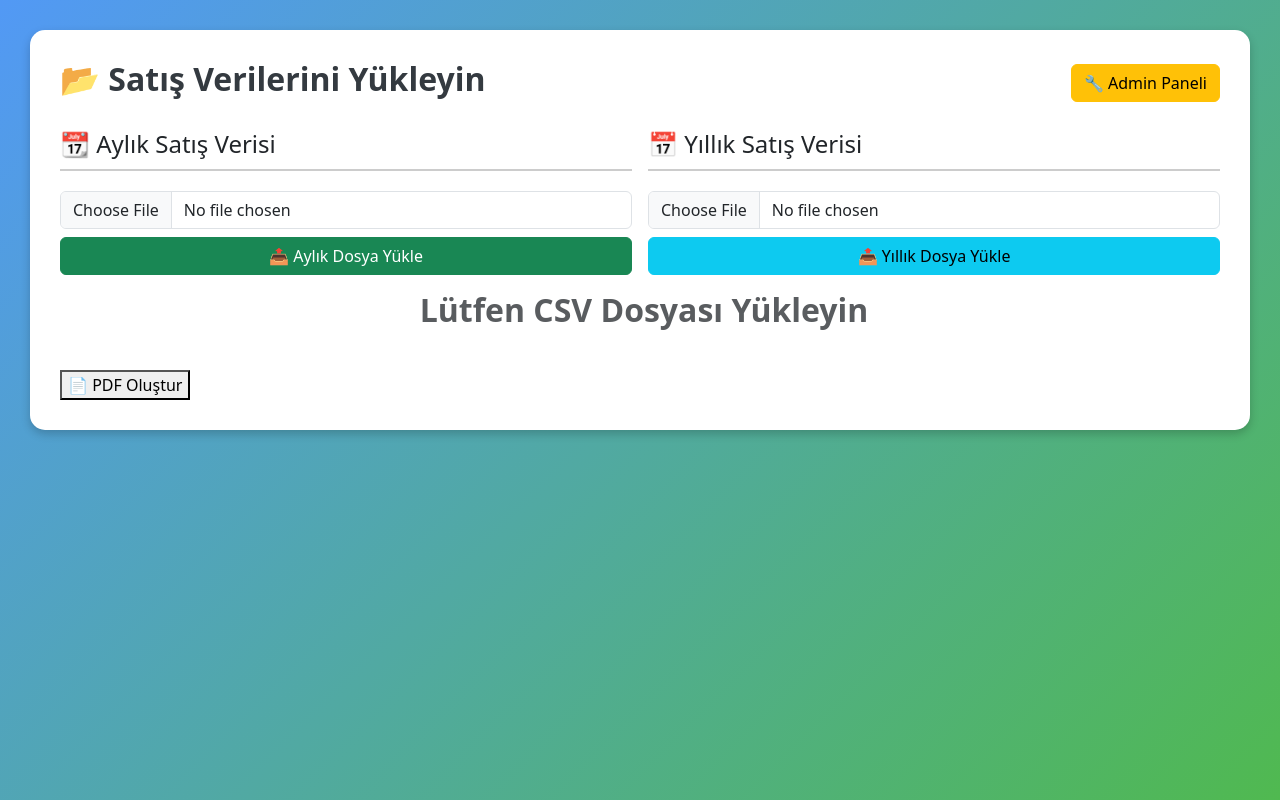
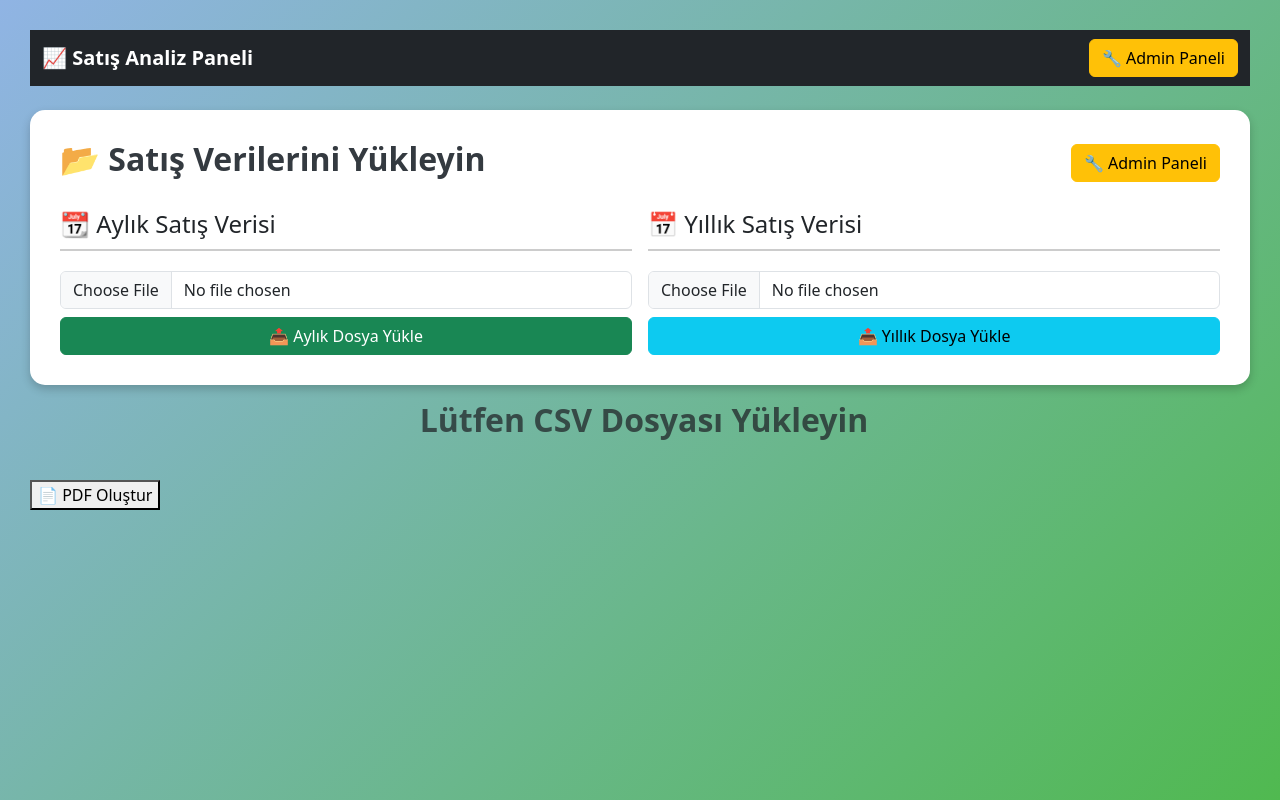
Before and after one commit to emre-sahin0/Adawall-store-performance-report-system, a Flask app: page / in a window 1280 px wide. Run offline with Flask 3, Linux system fonts and the light colour scheme; some libraries are stand-ins or nearby versions.

Commit message:
ikisayfa

```diff
--- a/app.py
+++ b/app.py
@@ -120,9 +120,17 @@ def detect_and_extract_columns(file_path):
         df_cleaned[col] = pd.to_numeric(df_cleaned[col], errors="coerce")
 
     # Birleştirilmiş gösterim adı oluştur
-    df_cleaned["Gösterim Adı"] = (
-        df_cleaned["Malzeme Grubu"] + " - " + df_cleaned["Kategori"].fillna("")
-    ).str.strip(" -")
+    # Eğer zaten "Kategori" sütunu varsa, dokunma
+    if "Kategori" not in df_cleaned.columns:
+        df_cleaned["Kategori"] = df_cleaned["Malzeme Grubu"].apply(
+        lambda x: (
+            "AdaHome" if "adahome" in x.lower() else
+            "AdaWall" if "adawall" in x.lower() else
+            "AdaPanel" if "adapanel" in x.lower() else
+            "Diğer"
+        )
+    )
+
 
     return df_cleaned
 
--- a/static/style.css
+++ b/static/style.css
@@ -1,5 +1,5 @@
 body {
-  background: linear-gradient(135deg, #5299f5, #50b950);
+  background: linear-gradient(135deg, #90b4e4, #50b950);
   min-height: 100vh;
   padding: 30px;
 }
@@ -155,3 +155,8 @@ h2, h3 {
   padding: 4px 10px;
   margin-top: 6px;
 }
+@media print {
+  #upload-section {
+    display: none !important;
+  }
+}
--- a/templates/index.html
+++ b/templates/index.html
@@ -11,6 +11,20 @@
 </head>
 
 <body>
+  <nav class="navbar navbar-expand-lg navbar-dark bg-dark mb-4">
+    <div class="container-fluid">
+      <span class="navbar-brand fw-bold">📈 Satış Analiz Paneli</span>
+      <div class="d-flex">
+        {% if table_data %}
+        <a href="{{ url_for('upload_file') }}" class="btn btn-outline-light me-2">🔄 Yeni Dosya Yükle</a>
+        {% endif %}
+        <a href="{{ url_for('admin_panel') }}" class="btn btn-warning">🔧 Admin Paneli</a>
+      </div>
+    </div>
+  </nav>
+
+  {% if not table_data %}
+  <div id="upload-section">
     <div class="dashboard-container">
       <div class="d-flex justify-content-between align-items-center mb-4">
         <h2>📂 Satış Verilerini Yükleyin</h2>
@@ -33,7 +47,11 @@
             <button type="submit" class="btn btn-info w-100">📤 Yıllık Dosya Yükle</button>
           </form>
         </div>
+
     </div>
+  </div>
+{% endif %}
+
 
     {% include 'partials/_file_info.html' %}
     {% include 'partials/_data_table.html' %}
--- a/templates/partials/_data_table.html
+++ b/templates/partials/_data_table.html
@@ -8,6 +8,8 @@
       <option value="AdaHome">AdaHome</option>
       <option value="AdaPanel">AdaPanel</option>
       <option value="AdaWall">AdaWall</option>
+      <option value="Diger">Diger</option>
+
     </select>
   </div>
   <div class="table-responsive">
```
Lines whose indentation alone changed are shown as unchanged.
